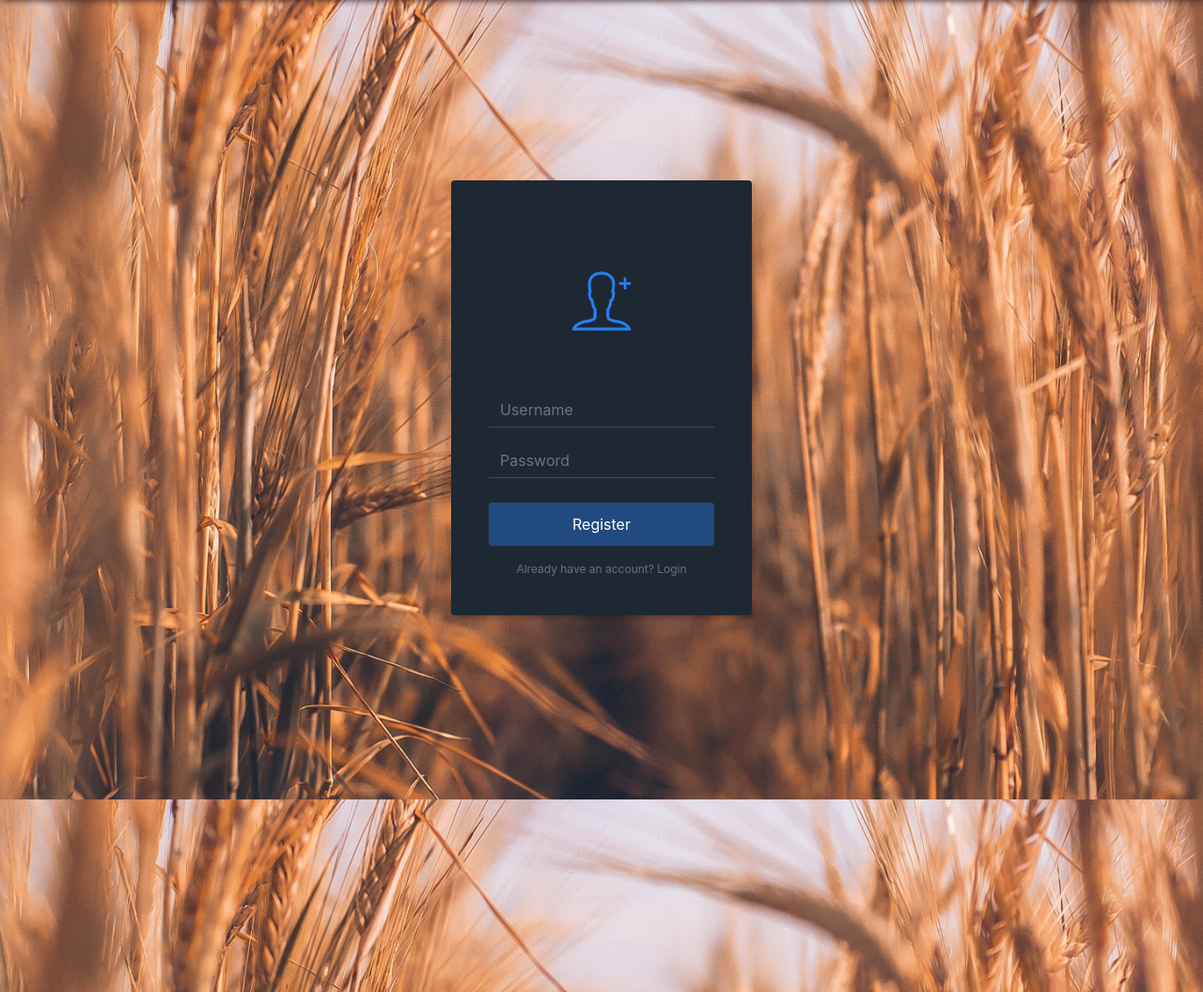
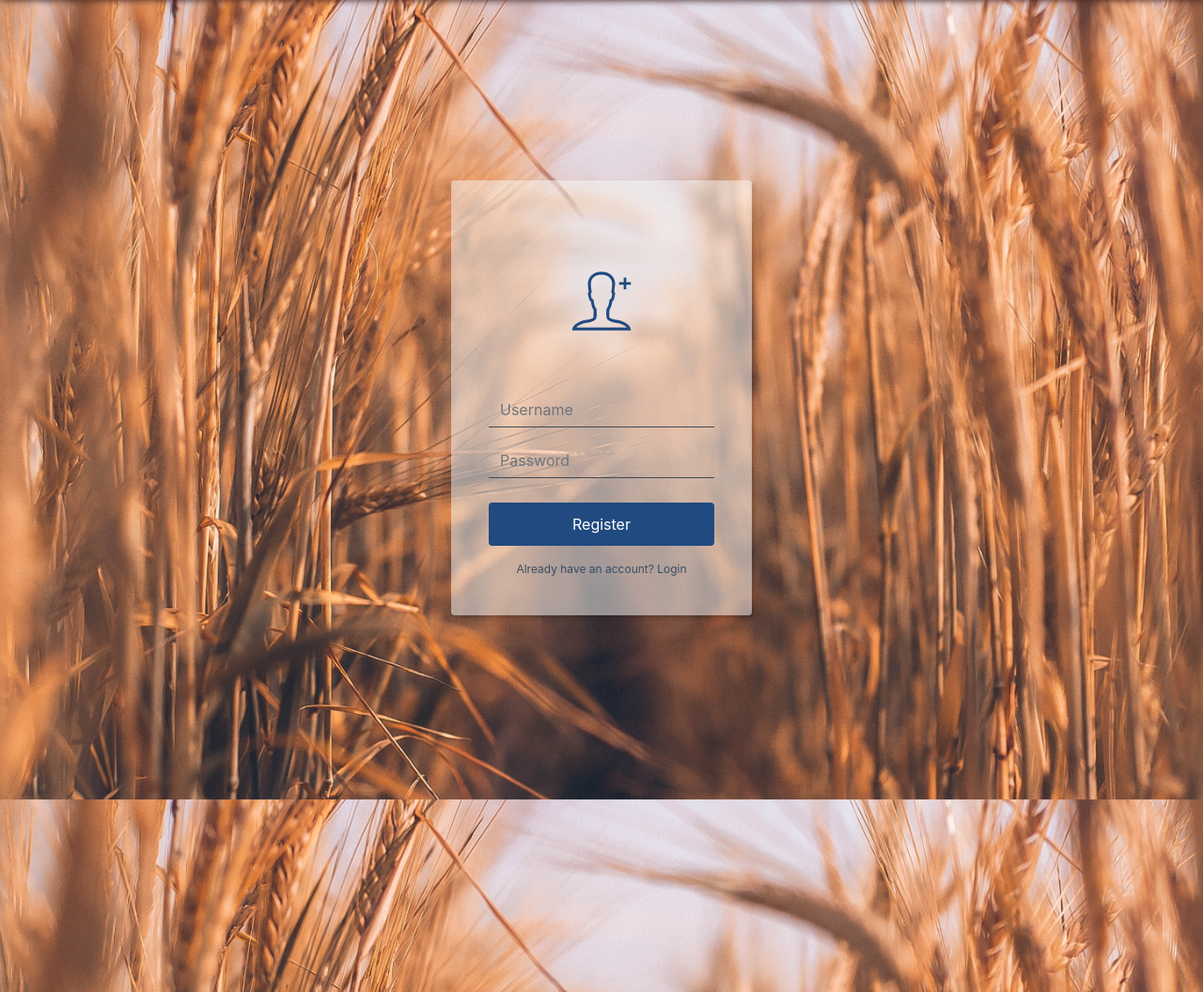
Before and after one commit to Gaberoids/MS3-gf-foodStorage-MongoDb, a Flask app: page /register in a window 1280 px wide. Shown: the part 56-1112 px from the top of the page at 94% size. Run offline with Flask 2, Linux system fonts and the light colour scheme; some libraries are stand-ins or nearby versions.

Commit message:
Stye for Login/Register is completed

```diff
--- a/static/css/style.css
+++ b/static/css/style.css
@@ -131,14 +131,14 @@ h3 {
 .login-dark form {
   max-width:320px;
   width:90%;
-  background-color:#1e2833;
+  background-color:rgba(248, 249, 250, 0.5);
   padding:40px;
   border-radius:4px;
   /* transform:translate(-50%, -50%); */
   /* position:absolute; */
   /* top:50%;
   left:50%; */
-  color:#fff;
+  color:black;
   margin: auto;
   box-shadow:3px 3px 4px rgba(0,0,0,0.2);
 }
@@ -147,7 +147,7 @@ h3 {
   text-align:center;
   padding:15px 0 20px;
   font-size:100px;
-  color:#2980ef;
+  color:#214a80;
 }
 
 .login-dark form .form-control {
@@ -180,7 +180,7 @@ h3 {
   display:block;
   text-align:center;
   font-size:12px;
-  color:#6f7a85;
+  color:#2b435c;
   opacity:0.9;
   text-decoration:none;
 }
```
